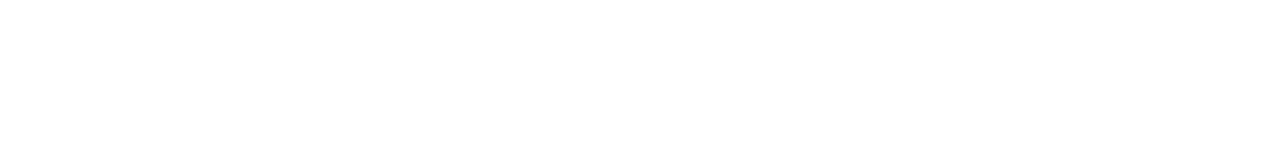
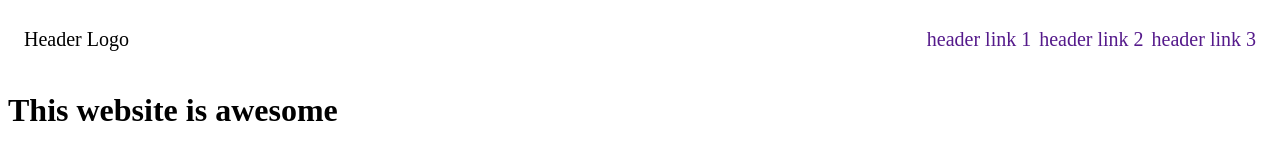
Before and after one commit to Erick22U/odin-webpage, a plain HTML site: page index.html in a window 1280 px wide. Drawn offline with Linux system fonts and the light colour scheme.

Commit message:
added header and styled it somewhat

```diff
--- a/index.html
+++ b/index.html
@@ -8,5 +8,23 @@
     <link rel="stylesheet" href="style.css" />
   </head>
   <body>
+    <div class="header">
+        Header Logo
+        <ul>
+            <li>
+                <a href="">header link 1</a>
+            </li>
+            <li>
+                <a href="">header link 2</a>
+            </li>
+            <li>
+                <a href="">header link 3</a>
+            </li>
+        </ul>
+    </div>
+
+    <div>
+        <h1>This website is awesome</h1>
+    </div>
   </body>
 </html>
--- a/style.css
+++ b/style.css
@@ -0,0 +1,22 @@
+body{
+    display: flex;
+    flex-direction: column;
+}
+
+.header{
+    display: flex;
+    align-items: center;
+    justify-content: space-between;
+    padding: 0 16px;
+    font-size: 20px;
+}
+
+ul{
+    display: flex;
+    list-style: none;
+    gap: 8px;
+}
+
+a{
+    text-decoration: none;
+}
```
